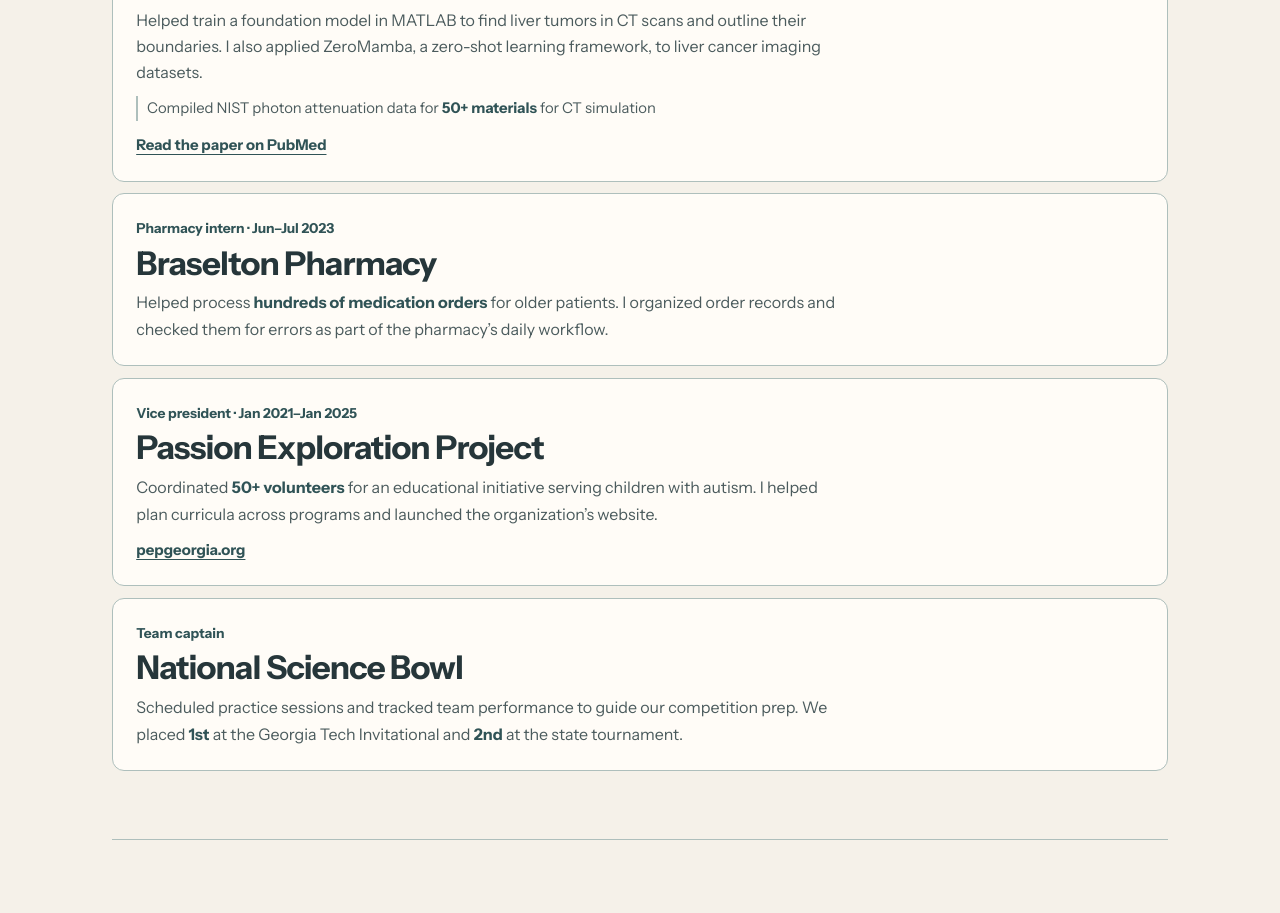
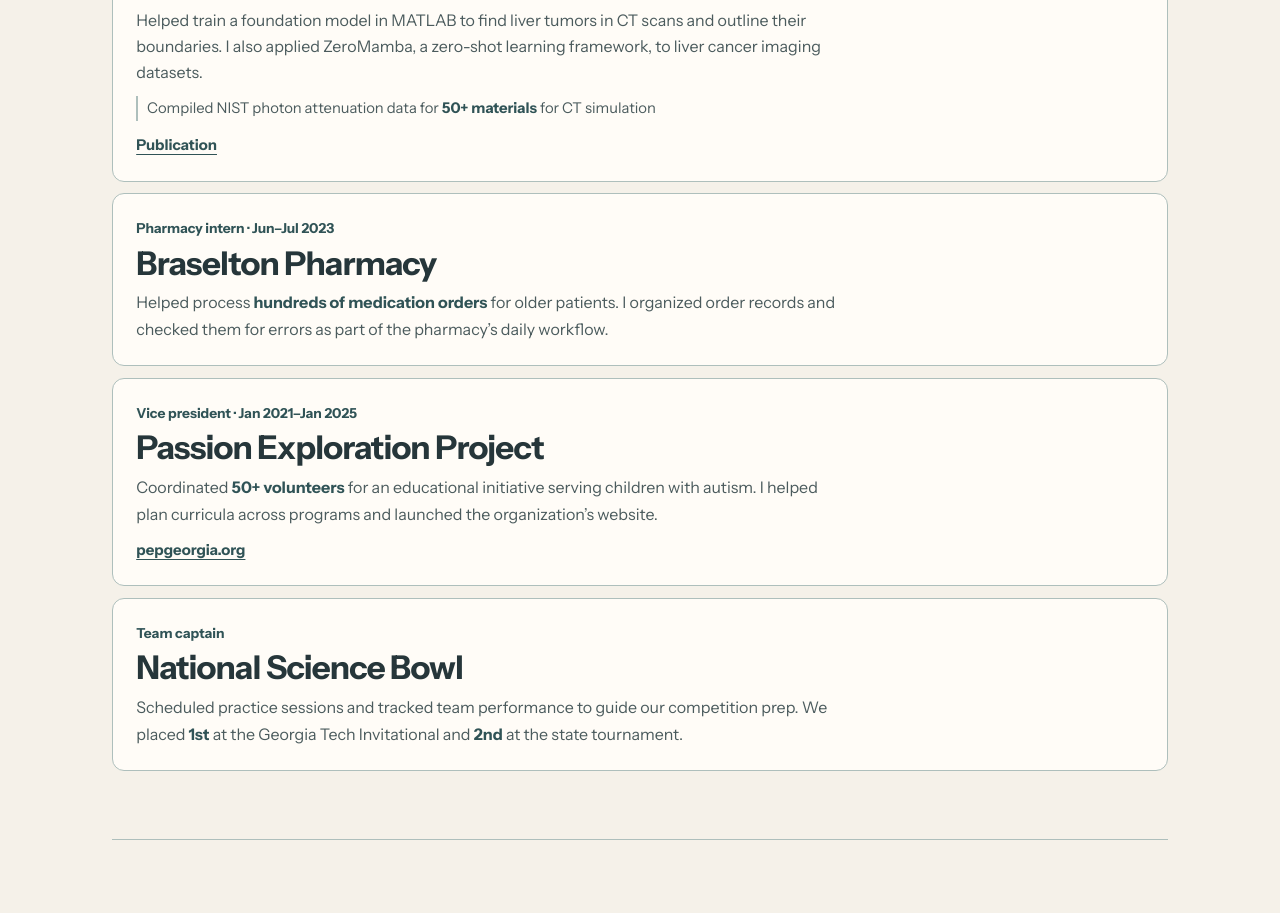
Before and after one commit to changxlu/page, a plain HTML site: page index.html in a window 1280 px wide. Shown: the part 1360-2273 px from the top of the page. Drawn offline with Linux system fonts and the light colour scheme.

Commit message:
Label Winship paper Publication

```diff
--- a/index.html
+++ b/index.html
@@ -86,7 +86,7 @@
           <ul class="highlights" aria-label="Biomedical imaging highlight">
             <li>Compiled NIST photon attenuation data for <strong>50+ materials</strong> for CT simulation</li>
           </ul>
-          <a class="card-link" href="https://pubmed.ncbi.nlm.nih.gov/39577474/">Read the paper on PubMed</a>
+          <a class="card-link" href="https://pubmed.ncbi.nlm.nih.gov/39577474/">Publication</a>
         </article>
 
         <article class="card" data-category="healthcare" id="pharmacy">
```
